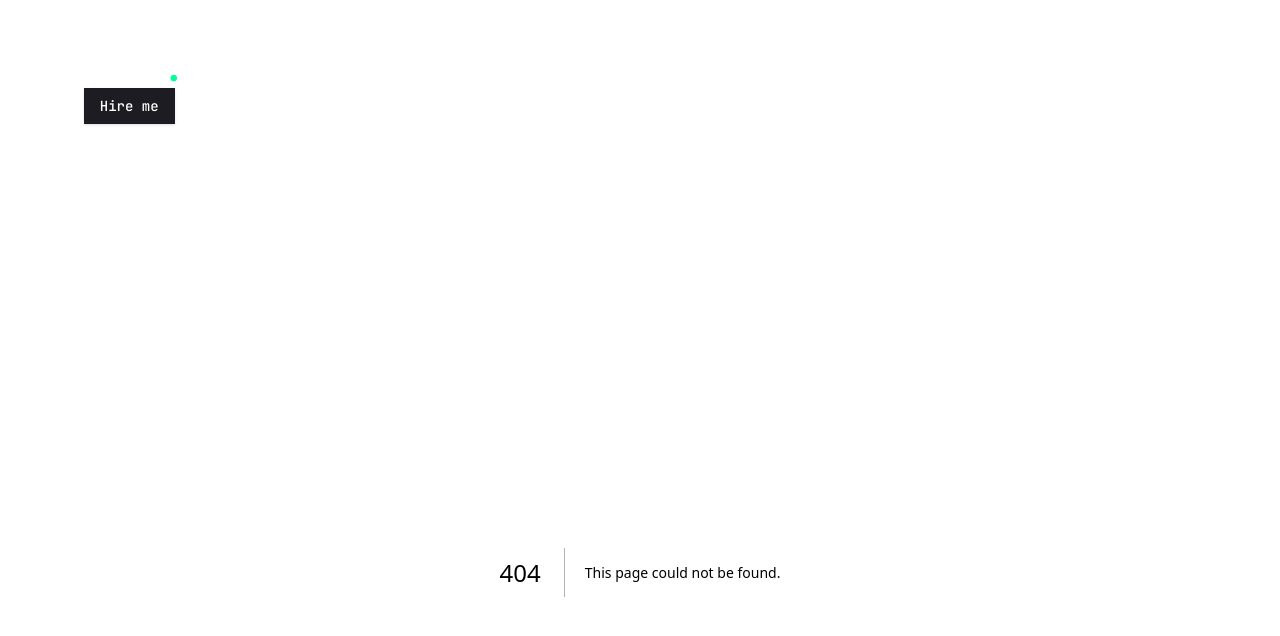
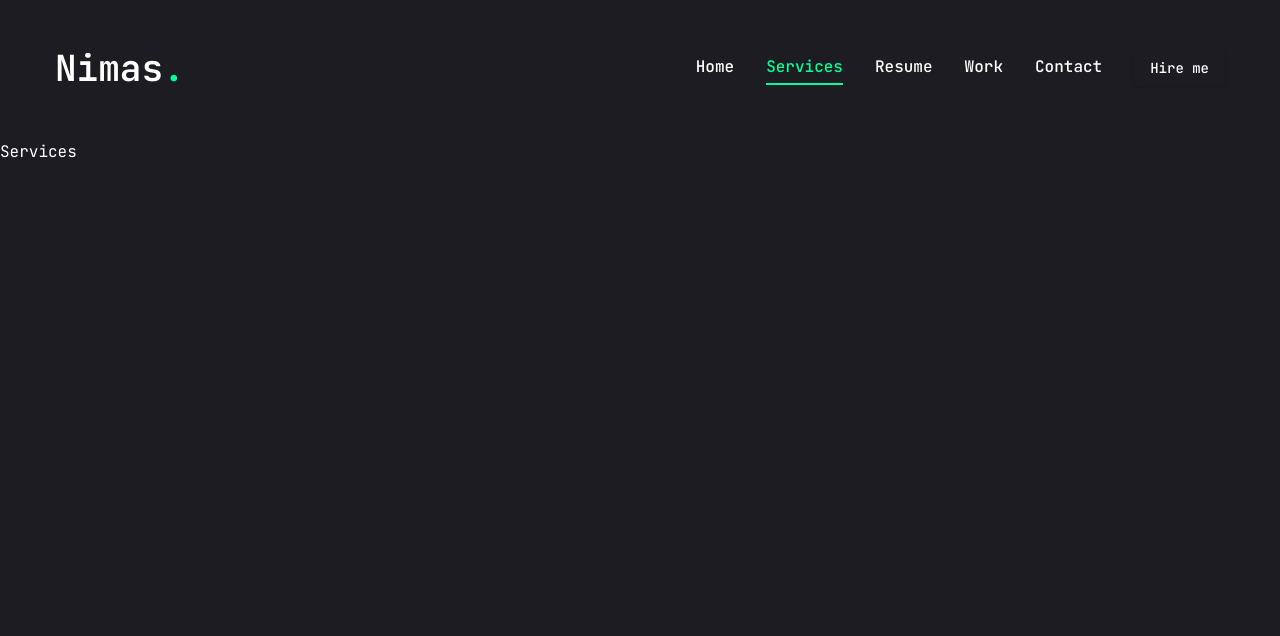
Before and after one commit to Kafoor-Nimas/my-portfolio, a Next.js app: page /services in a window 1280 px wide. Before the commit this address had no page. Shown: the top 636 px of the page. Built offline with nearby package versions, Linux system fonts and the light colour scheme.

Commit message:
Completed desktop navbar

```diff
--- /dev/null
+++ b/app/services/page.jsx
@@ -0,0 +1,5 @@
+const Services = () => {
+  return <div>Services</div>;
+};
+
+export default Services;
--- a/components/Header.jsx
+++ b/components/Header.jsx
@@ -5,7 +5,7 @@ import { Button } from "./ui/button";
 const Header = () => {
   return (
     <header className="py-8 xl:py-12 text-white">
-      <div className="container mx-auto">
+      <div className="container mx-auto flex items-center justify-between">
         {/* Logo */}
         <Link href={"/"}>
           <h1 className="text-4xl font-semibold">
@@ -13,12 +13,14 @@ const Header = () => {
           </h1>
         </Link>
         {/* Desktop nav */}
-        <div className="hidden xl:flex">
+        <div className="hidden xl:flex items-center gap-8">
           <Nav />
           <Link href={"/contact"}>
             <Button>Hire me</Button>
           </Link>
         </div>
+        {/* Mobile nav */}
+        <div className="xl:hidden">Mobile nav</div>
       </div>
     </header>
   );
--- a/components/Nav.jsx
+++ b/components/Nav.jsx
@@ -1,9 +1,48 @@
-import React from 'react'
+"use client";
+import Link from "next/link";
+import { usePathname } from "next/navigation";
+import React from "react";
+
+const links = [
+  {
+    name: "home",
+    path: "/",
+  },
+  {
+    name: "services",
+    path: "/services",
+  },
+  {
+    name: "resume",
+    path: "/resume",
+  },
+  {
+    name: "work",
+    path: "/work",
+  },
+  {
+    name: "contact",
+    path: "/contact",
+  },
+];
 
 const Nav = () => {
+  const pathname = usePathname();
   return (
-    <div>Nav</div>
-  )
-}
+    <nav className="flex gap-8">
+      {links.map((link, index) => {
+        return (
+          <Link
+            key={index}
+            href={link.path}
+            className={`${link.path === pathname && "text-accent border-b-2 border-accent"} capitalize font-medium hover:text-accent transition-all`}
+          >
+            {link.name}
+          </Link>
+        );
+      })}
+    </nav>
+  );
+};
 
-export default Nav
+export default Nav;
--- a/package.json
+++ b/package.json
@@ -25,6 +25,8 @@
     "tailwindcss-animate": "^1.0.7"
   },
   "devDependencies": {
+    "@types/node": "25.3.0",
+    "@types/react": "19.2.14",
     "eslint": "^8",
     "eslint-config-next": "14.2.3",
     "postcss": "^8",
```
Also changed, not shown: tsconfig.json (added, +34 -0 lines), 1 other file (tests, documents, lock files or other folders).
